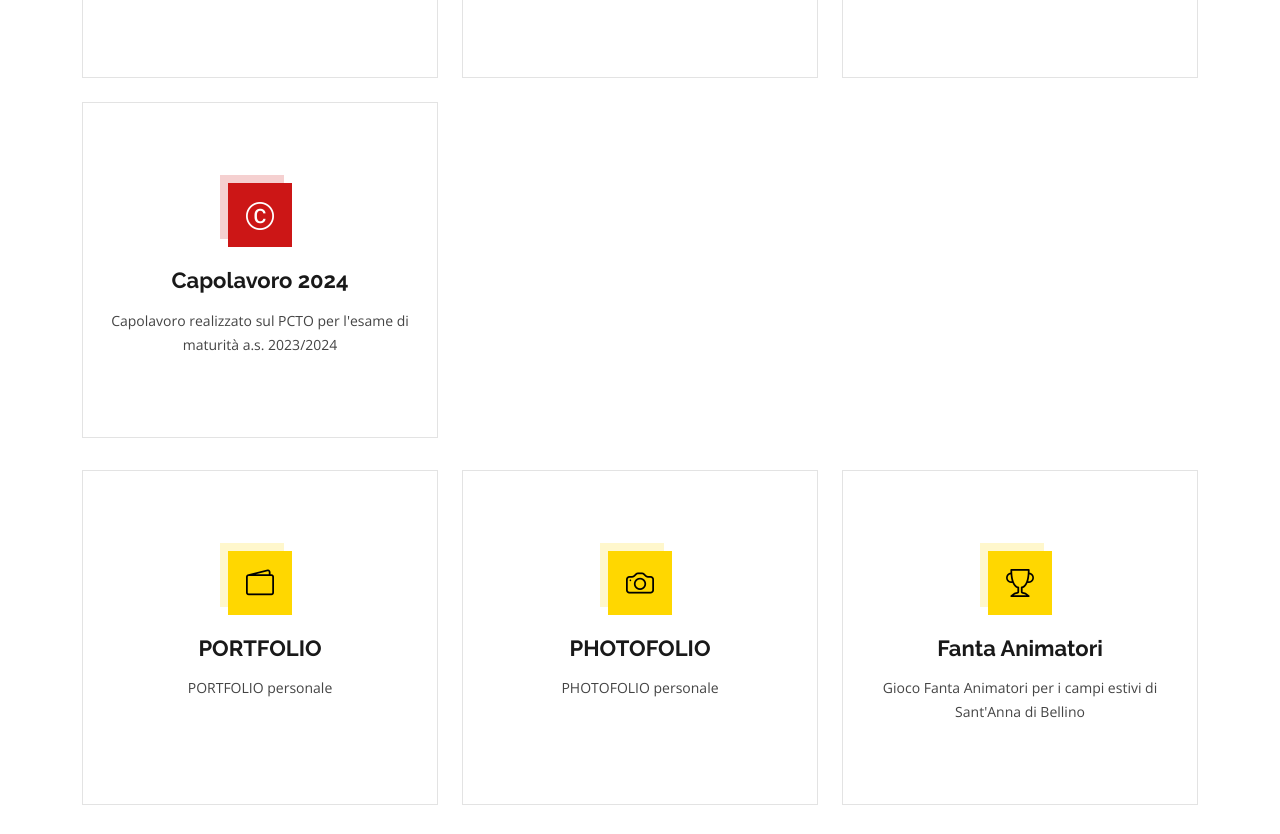
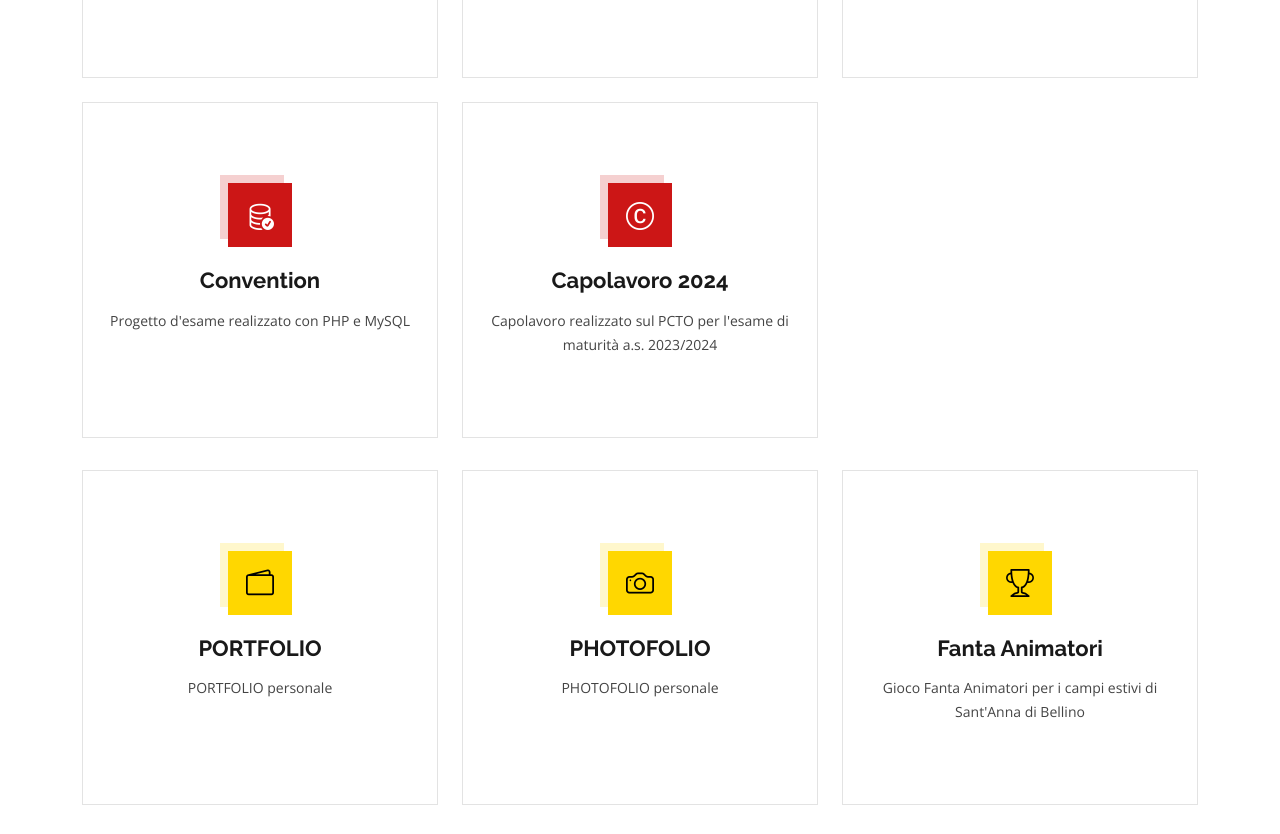
Before and after one commit to MattiaBracco05/PORTALE, a plain HTML site: page index.html in a window 1280 px wide. Shown: the part 2542-3376 px from the top of the page. Drawn offline with nearby package versions, Linux system fonts and the light colour scheme.

Commit message:
Update index.html

```diff
--- a/index.html
+++ b/index.html
@@ -348,6 +348,27 @@
 
               <!-- Descrizione -->
               <p>Ricerca realizzata come progetto di TPSIT per capire il funzionamento delle API</p>
+
+            </div>
+          </div>
+          <!-- Fine del collegamento -->
+
+          <!-- Inizio del collegamento -->
+          <div class="col-lg-4 col-md-6" data-aos="fade-up" data-aos-delay="1000">
+            <div class="service-item position-relative">
+
+              <!-- Icona -->
+              <div class="icon">
+                <i class="bi bi-database-check"></i>
+              </div>
+
+              <!-- Titolo -->
+              <a href="http://convention.infinityfreeapp.com/" target="_blank" class="stretched-link">
+                <h3>Convention</h3>
+              </a>
+
+              <!-- Descrizione -->
+              <p>Progetto d'esame realizzato con PHP e MySQL</p>
 
             </div>
           </div>
```
